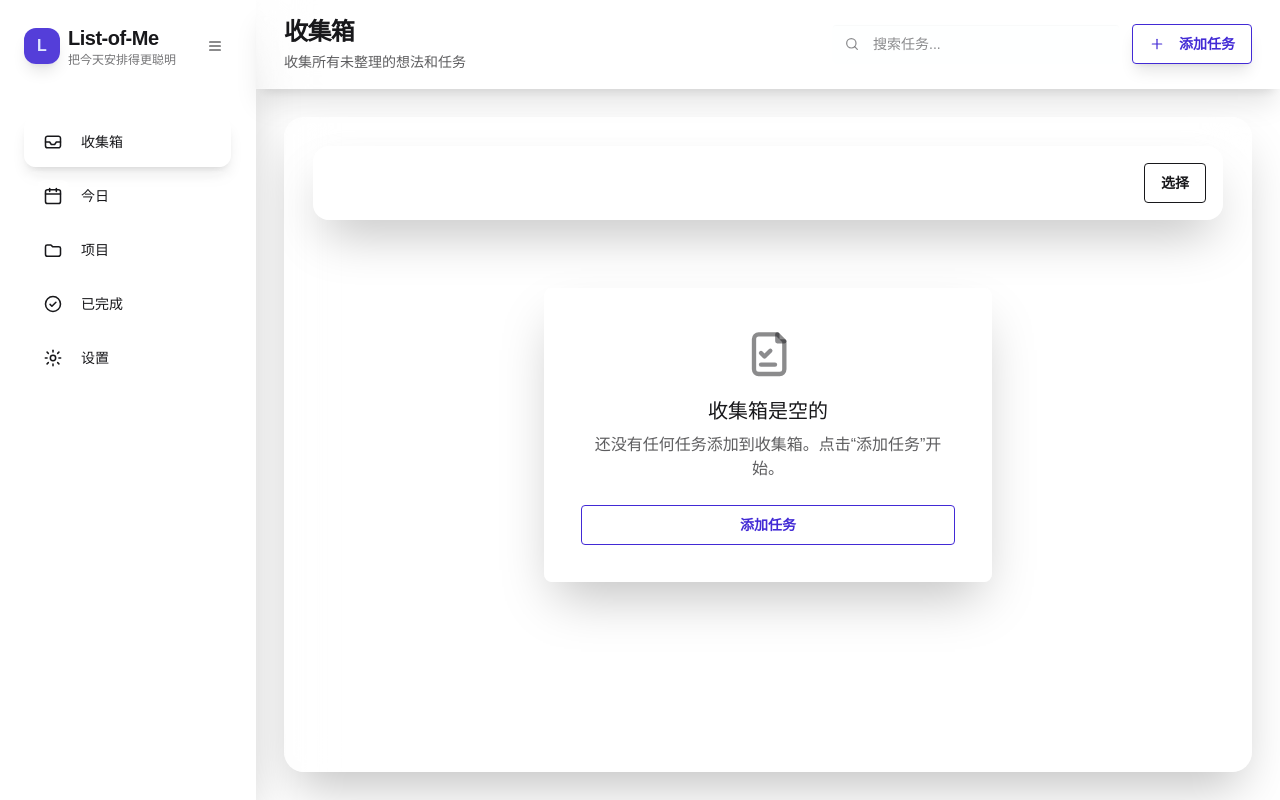
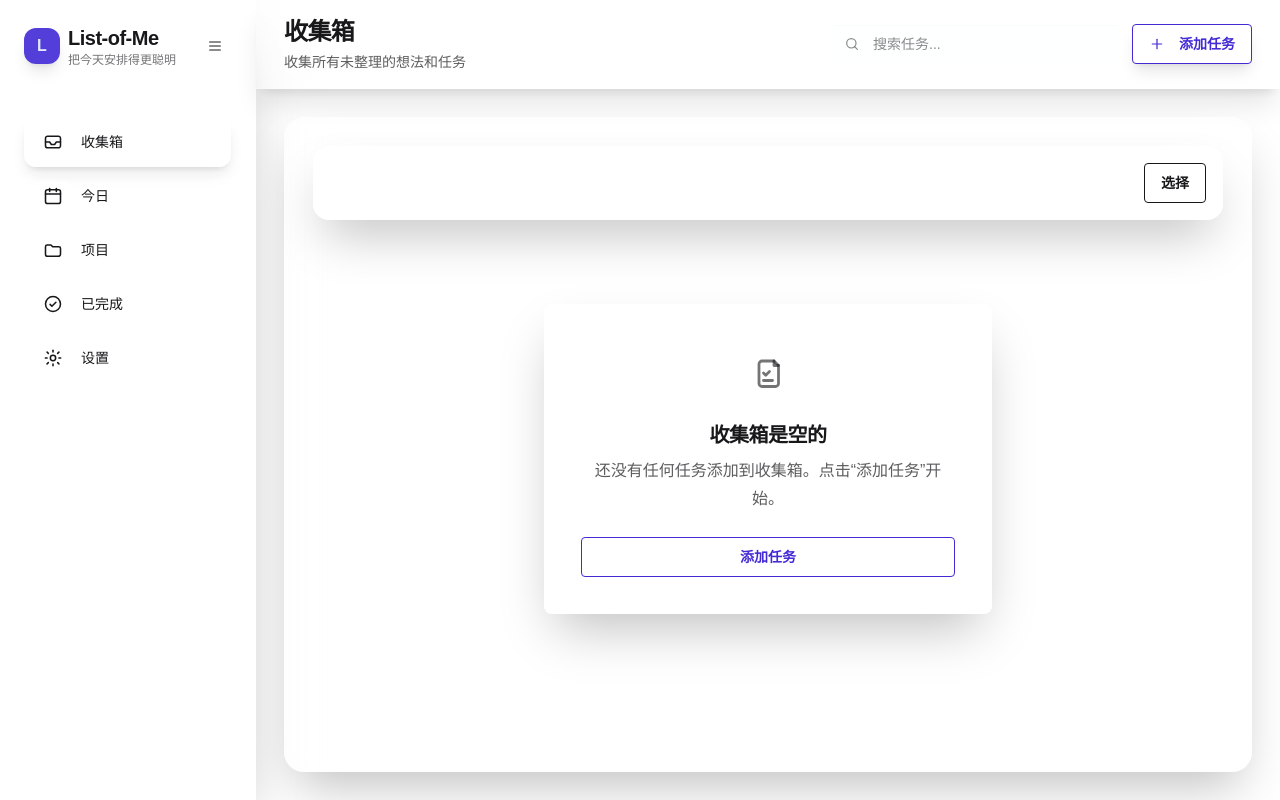
Before and after one commit to woruo03/list-of-me, a Vue app: page /inbox in a window 1280 px wide. Built offline with nearby package versions, Linux system fonts and the light colour scheme.

Commit message:
提升任务列表的空状态视觉体验

```diff
--- a/src/components/tasks/TaskList.vue
+++ b/src/components/tasks/TaskList.vue
@@ -4,14 +4,20 @@
       <span class="loading loading-spinner loading-lg"></span>
     </div>
 
-    <div v-else-if="tasks.length === 0" class="text-center py-12">
-      <div class="card card-bordered bg-base-100/40 backdrop-blur-xl mx-auto max-w-md p-9 border border-white/10 shadow-2xl">
-        <div class="text-base-content/50 mb-4">
-          <AppIcon name="checklist" class="mx-auto h-14 w-14" />
+    <div v-else-if="tasks.length === 0" class="text-center py-12 md:py-16">
+      <div
+        class="empty-task-card card card-bordered bg-base-100/45 backdrop-blur-xl mx-auto max-w-md p-8 md:p-9 border border-white/10 shadow-2xl"
+      >
+        <div class="mx-auto mb-4 flex h-16 w-16 items-center justify-center rounded-2xl border border-white/15 bg-base-100/55 text-base-content/60">
+          <AppIcon name="checklist" class="h-9 w-9" />
         </div>
-        <h3 class="text-xl font-medium mb-2">{{ emptyTitle }}</h3>
-        <p class="text-base-content/70 mb-6">{{ emptyDescription }}</p>
-        <button v-if="showAddButton" class="btn btn-primary btn-outline" @click="emit('add')">
+        <h3 class="text-xl font-semibold mb-2 tracking-tight">{{ emptyTitle }}</h3>
+        <p class="text-base-content/70 mb-6 leading-7">{{ emptyDescription }}</p>
+        <button
+          v-if="showAddButton"
+          class="btn btn-primary btn-outline px-5"
+          @click="emit('add')"
+        >
           添加任务
         </button>
       </div>
@@ -37,7 +43,12 @@
       </div>
 
       <div v-if="visibleTasks.length < tasks.length" class="flex justify-center mt-6">
-        <button class="btn btn-outline btn-sm shadow-md" @click="loadMore">加载更多</button>
+        <button
+          class="btn btn-outline btn-sm rounded-xl border-white/20 bg-base-100/50 px-5 shadow-md"
+          @click="loadMore"
+        >
+          加载更多任务
+        </button>
       </div>
     </div>
   </div>
@@ -112,6 +123,19 @@ watch(
 .task-list-stack {
   display: flex;
   flex-direction: column;
-  gap: 1.25rem;
+  gap: 1rem;
+}
+
+.empty-task-card {
+  position: relative;
+}
+
+.empty-task-card::before {
+  content: '';
+  position: absolute;
+  inset: 0;
+  border-radius: 1rem;
+  pointer-events: none;
+  background: linear-gradient(145deg, hsl(var(--p) / 0.08), transparent 45%);
 }
 </style>
```
